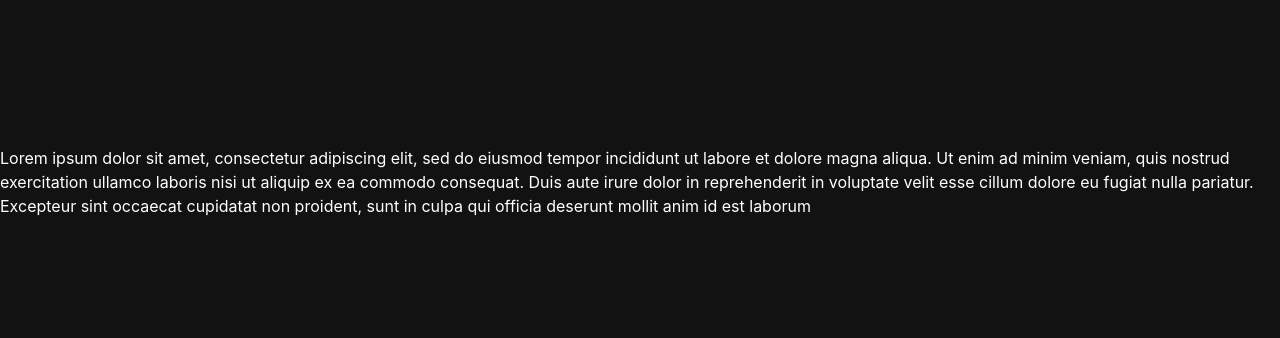
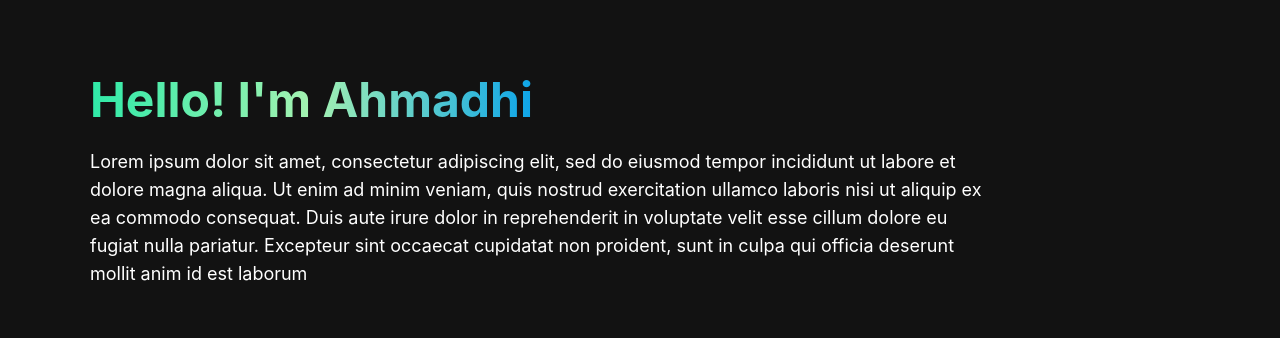
Before and after one commit to Recedivies/recedivies-site, a Next.js app: page /about in a window 1280 px wide. Shown: the part 187-525 px from the top of the page. Built offline with nearby package versions, Linux system fonts and the light colour scheme.

Commit message:
feat: updated about and projects

```diff
--- a/src/pages/about.tsx
+++ b/src/pages/about.tsx
@@ -1,5 +1,6 @@
 import type { NextPage } from "next";
 
+import Accent from "../components/Accent";
 import Layout from "../components/layout/Layout";
 import { clsxm } from "../components/links/clsxm";
 
@@ -7,15 +8,27 @@ const About: NextPage = () => {
   return (
     <Layout>
       <main>
-        <article>
-          Lorem ipsum dolor sit amet, consectetur adipiscing elit, sed do
-          eiusmod tempor incididunt ut labore et dolore magna aliqua. Ut enim ad
-          minim veniam, quis nostrud exercitation ullamco laboris nisi ut
-          aliquip ex ea commodo consequat. Duis aute irure dolor in
-          reprehenderit in voluptate velit esse cillum dolore eu fugiat nulla
-          pariatur. Excepteur sint occaecat cupidatat non proident, sunt in
-          culpa qui officia deserunt mollit anim id est laborum
-        </article>
+        <section className={clsxm("my-16 flex flex-col justify-center")}>
+          <article className="layout">
+            <h1 className="text-3xl md:text-5xl 2xl:text-6xl">
+              <Accent>Hello! I{"'"}m Ahmadhi</Accent>
+            </h1>
+            <p
+              className={clsxm(
+                "mt-4 max-w-4xl md:mt-6",
+                "md:text-lg 2xl:text-xl",
+              )}
+            >
+              Lorem ipsum dolor sit amet, consectetur adipiscing elit, sed do
+              eiusmod tempor incididunt ut labore et dolore magna aliqua. Ut
+              enim ad minim veniam, quis nostrud exercitation ullamco laboris
+              nisi ut aliquip ex ea commodo consequat. Duis aute irure dolor in
+              reprehenderit in voluptate velit esse cillum dolore eu fugiat
+              nulla pariatur. Excepteur sint occaecat cupidatat non proident,
+              sunt in culpa qui officia deserunt mollit anim id est laborum
+            </p>
+          </article>
+        </section>
       </main>
     </Layout>
   );
--- a/src/pages/projects.tsx
+++ b/src/pages/projects.tsx
@@ -1,21 +1,51 @@
 import type { NextPage } from "next";
 
+import Accent from "../components/Accent";
 import Layout from "../components/layout/Layout";
 import { clsxm } from "../components/links/clsxm";
+
+export type Project = {
+  image?: string;
+  title?: string;
+  content: string;
+  demo?: string;
+  github?: string;
+  type?: string;
+  slug: string;
+};
+
+const projects: Project[] = [
+  {
+    title: "test",
+    content: "testtt",
+    slug: "test",
+    type: "test",
+    github: "test",
+    demo: "test",
+    image: "test",
+  },
+];
 
 const Projects: NextPage = () => {
   return (
     <Layout>
       <main>
-        <article>
-          Lorem ipsum dolor sit amet, consectetur adipiscing elit, sed do
-          eiusmod tempor incididunt ut labore et dolore magna aliqua. Ut enim ad
-          minim veniam, quis nostrud exercitation ullamco laboris nisi ut
-          aliquip ex ea commodo consequat. Duis aute irure dolor in
-          reprehenderit in voluptate velit esse cillum dolore eu fugiat nulla
-          pariatur. Excepteur sint occaecat cupidatat non proident, sunt in
-          culpa qui officia deserunt mollit anim id est laborum
-        </article>
+        <section className={clsxm("flex flex-col justify-center")}>
+          <article className="layout space-y-10 py-8">
+            <h1 className="text-3xl md:text-5xl 2xl:text-6xl">
+              <Accent>Projects</Accent>
+            </h1>
+            <div>
+              Lorem ipsum dolor sit amet, consectetur adipiscing elit, sed do
+              eiusmod tempor incididunt ut labore et dolore magna aliqua. Ut
+              enim ad minim veniam, quis nostrud exercitation ullamco laboris
+              nisi ut aliquip ex ea commodo consequat. Duis aute irure dolor in
+              reprehenderit in voluptate velit esse cillum dolore eu fugiat
+              nulla pariatur. Excepteur sint occaecat cupidatat non proident,
+              sunt in culpa qui officia deserunt mollit anim id est laborum
+            </div>
+          </article>
+        </section>
       </main>
     </Layout>
   );
```
Also changed, not shown: src/components/ProjectCard.tsx (added, +13 -0 lines).
